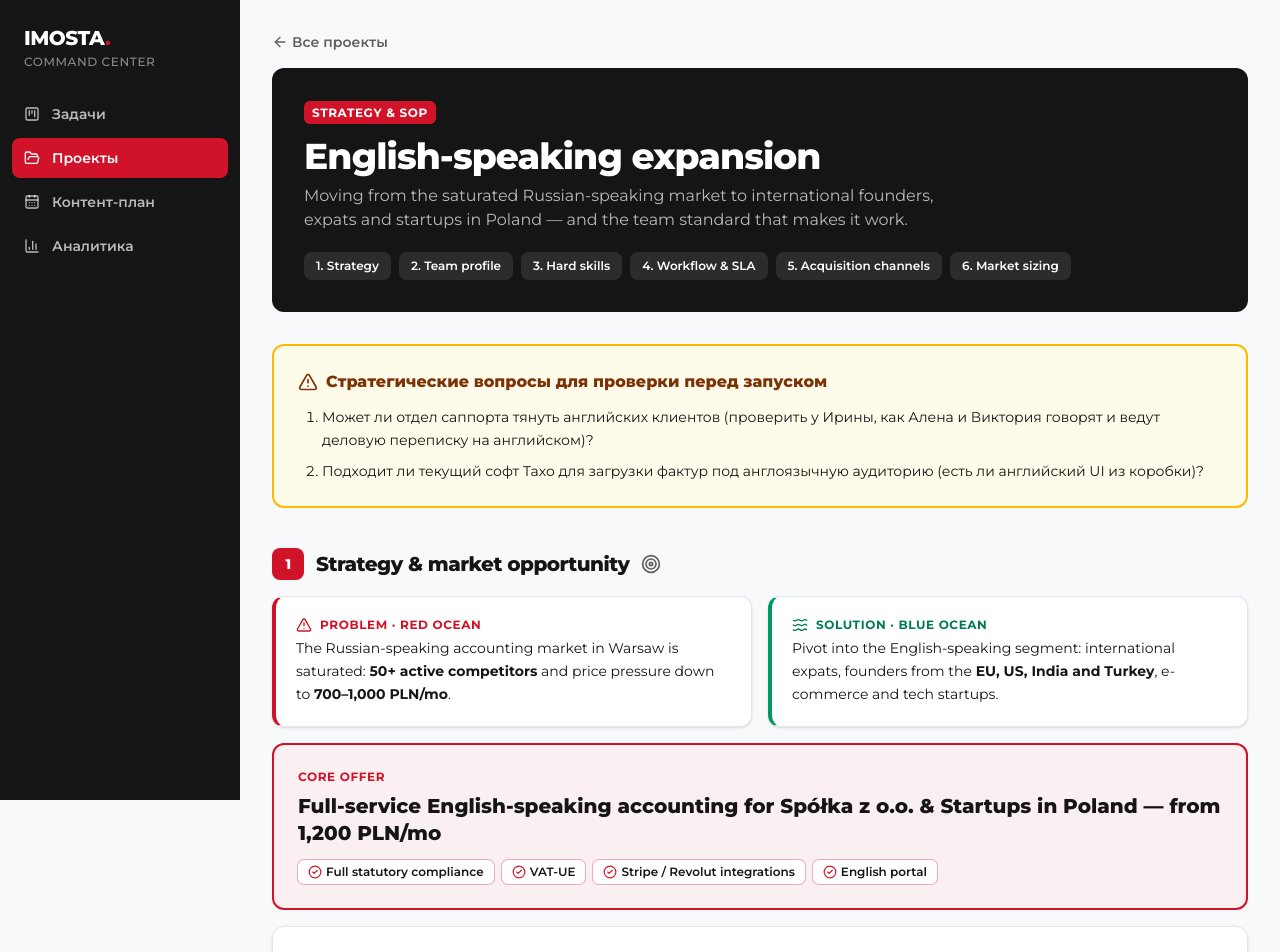
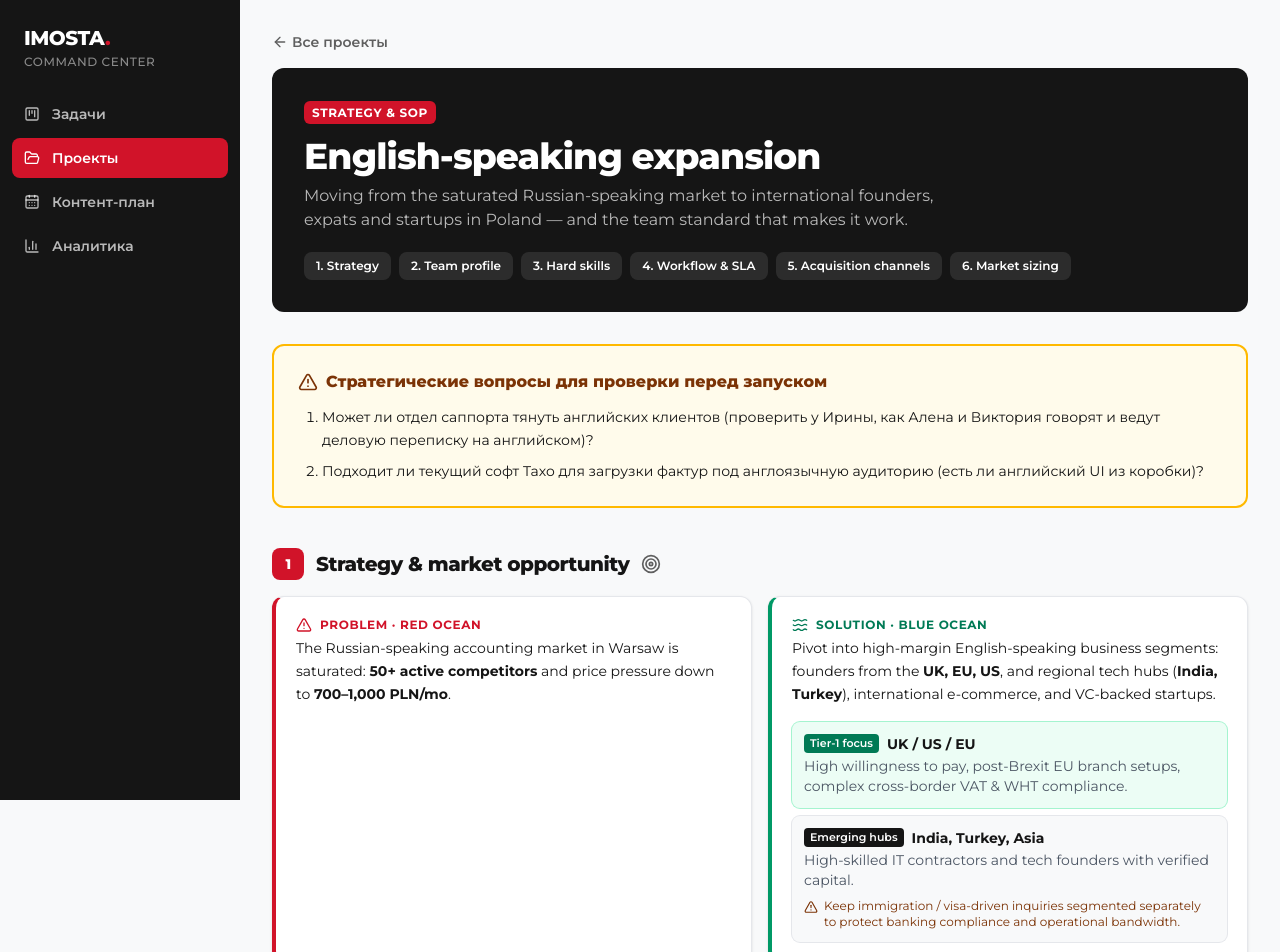
Before and after one commit to Frozen-account/imosta-marketing-hub, a Next.js app: page /projects/english-expansion in a window 1280 px wide. Shown: the top 952 px of the page. Built offline with nearby package versions, Linux system fonts and the light colour scheme.

Commit message:
feat(hub): add UK to core markets and segment emerging tech hubs on english-expansion page
Co-Authored-By: Claude Opus 5.5 <noreply@anthropic.com>

```diff
--- a/src/app/projects/english-expansion/page.tsx
+++ b/src/app/projects/english-expansion/page.tsx
@@ -244,8 +244,26 @@ export default function EnglishExpansionPage() {
             <Card className="border-l-4 border-l-emerald-600">
               <p className="mb-1 flex items-center gap-2 text-xs font-bold uppercase tracking-wider text-emerald-700"><Waves className="size-4" aria-hidden /> Solution · Blue Ocean</p>
               <p className="text-sm leading-relaxed">
-                Pivot into the English-speaking segment: international expats, founders from the <strong>EU, US, India and Turkey</strong>, e-commerce and tech startups.
+                Pivot into high-margin English-speaking business segments: founders from the <strong>UK, EU, US</strong>, and regional tech hubs (<strong>India, Turkey</strong>), international e-commerce, and VC-backed startups.
               </p>
+              <div className="mt-4 flex flex-col gap-2 text-sm">
+                <div className="rounded-lg bg-emerald-50 p-3 ring-1 ring-emerald-200">
+                  <p className="mb-0.5 flex items-center gap-2 font-bold">
+                    <span className="rounded bg-emerald-700 px-1.5 py-0.5 text-[11px] font-semibold text-white">Tier-1 focus</span> UK / US / EU
+                  </p>
+                  <p className="text-ink-subtle">High willingness to pay, post-Brexit EU branch setups, complex cross-border VAT & WHT compliance.</p>
+                </div>
+                <div className="rounded-lg bg-canvas p-3 ring-1 ring-line">
+                  <p className="mb-0.5 flex items-center gap-2 font-bold">
+                    <span className="rounded bg-ink px-1.5 py-0.5 text-[11px] font-semibold text-white">Emerging hubs</span> India, Turkey, Asia
+                  </p>
+                  <p className="text-ink-subtle">High-skilled IT contractors and tech founders with verified capital.</p>
+                  <p className="mt-2 flex gap-1.5 text-xs text-amber-900">
+                    <AlertTriangle className="mt-0.5 size-3.5 shrink-0" aria-hidden />
+                    Keep immigration / visa-driven inquiries segmented separately to protect banking compliance and operational bandwidth.
+                  </p>
+                </div>
+              </div>
             </Card>
           </div>
 
```
